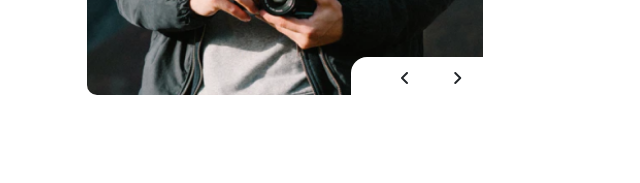
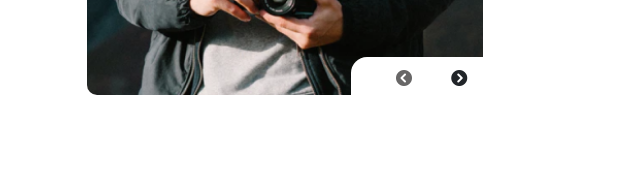
Before and after one commit to aviantofan/fw5-responsive-website, a website: page index.html in a window 1280 px wide. Shown: the part 2000-2183 px from the top of the page, 640-1280 px from the left. Drawn offline with nearby package versions, Linux system fonts and the light colour scheme.

Commit message:
fix: fix error

```diff
--- a/assets/style.css
+++ b/assets/style.css
@@ -631,7 +631,11 @@ section.testimonials .profile .next-prev {
 }
 
 section.testimonials .profile .next-prev i{
-  margin-left: 40px;
+  margin-left: 35px;
+}
+
+section.testimonials .profile .next-prev i.fa-solid.fa-circle-chevron-left{
+  color: #686767;
 }
 
 @media (max-width: 500px) {
--- a/index.html
+++ b/index.html
@@ -165,8 +165,8 @@
           <div class="image">
             <img src="./assets/images/user-home.png" alt="user-home">
             <div class="ms-auto next-prev">
-              <i class="fa-solid fa-angle-left"></i>
-              <i class="fa-solid fa-angle-right"></i>
+              <i class="fa-solid fa-circle-chevron-left"></i>
+              <i class="fa-solid fa-circle-chevron-right"></i>
             </div>
           </div>
         </div>
```
